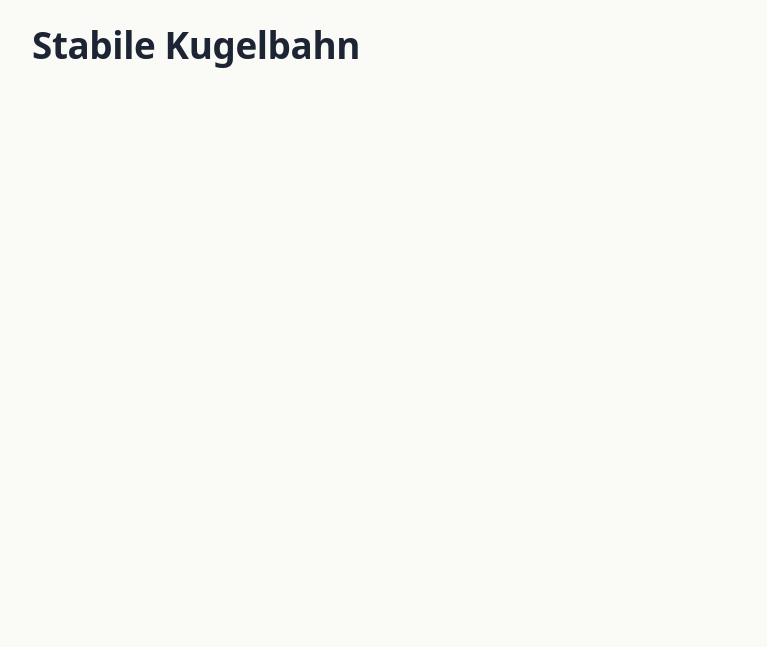
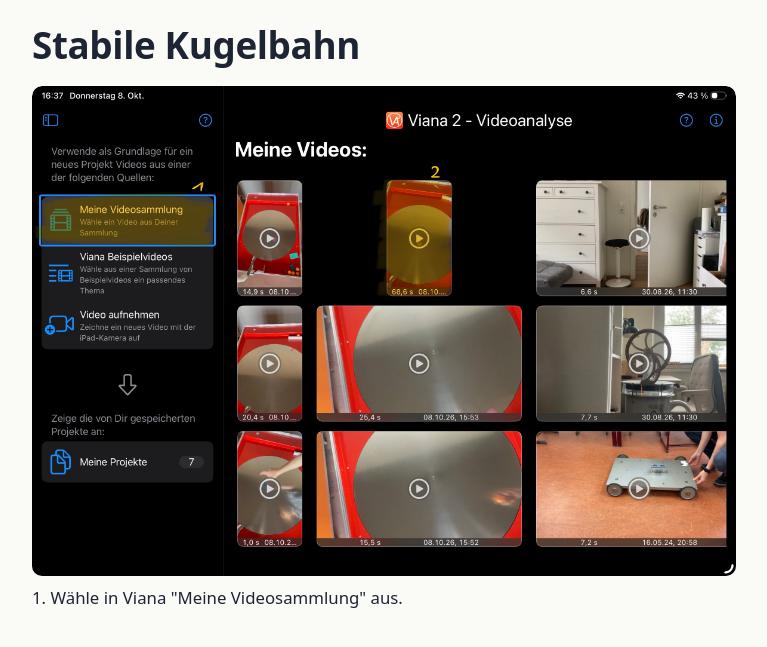
Before and after one commit to fritzschemarius-cloud/elm, a Jekyll site: the page built from _aufgaben/2026-10-08-stabile-kugelbahn.md, in a window 1280 px wide. Shown: the top 647 px of the page, without its empty margins (256-1023 px from the left). Built offline with Jekyll 4.4.1, drawn with Linux system fonts in a browser that asks for light colours.

Commit message:
Update _aufgaben/2026-10-08-stabile-kugelbahn.md (via Pages CMS)

```diff
--- a/_aufgaben/2026-10-08-stabile-kugelbahn.md
+++ b/_aufgaben/2026-10-08-stabile-kugelbahn.md
@@ -1,5 +1,8 @@
 ---
 title: Stabile Kugelbahn
 permalink: /drehtisch/C1
+bilder:
+  - bild: /assets/media/IMG_0698.jpg
+    text: 1. Wähle in Viana "Meine Videosammlung" aus.
 download: true
 ---
```
